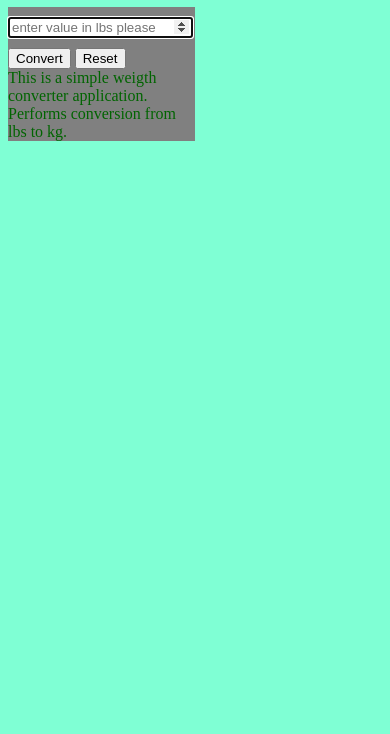
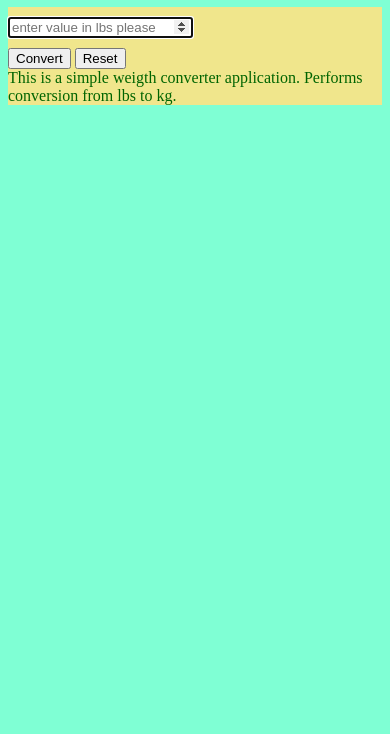
Before and after one commit to kennie-larkson/lbs-to-kg, a plain HTML site: page index.html in a window 390 px wide. Shown: the part 110-844 px from the top of the page. Drawn offline with Linux system fonts and the light colour scheme.

Commit message:
added @media to stylesheet

```diff
--- a/style.css
+++ b/style.css
@@ -16,3 +16,10 @@ body{
 div{
     padding-top: 10px;
 }
+
+@media(min-width: 200px) and (max-width: 400px){
+    .container{
+        width: 100%;
+        background-color: khaki;
+    }
+}
```
